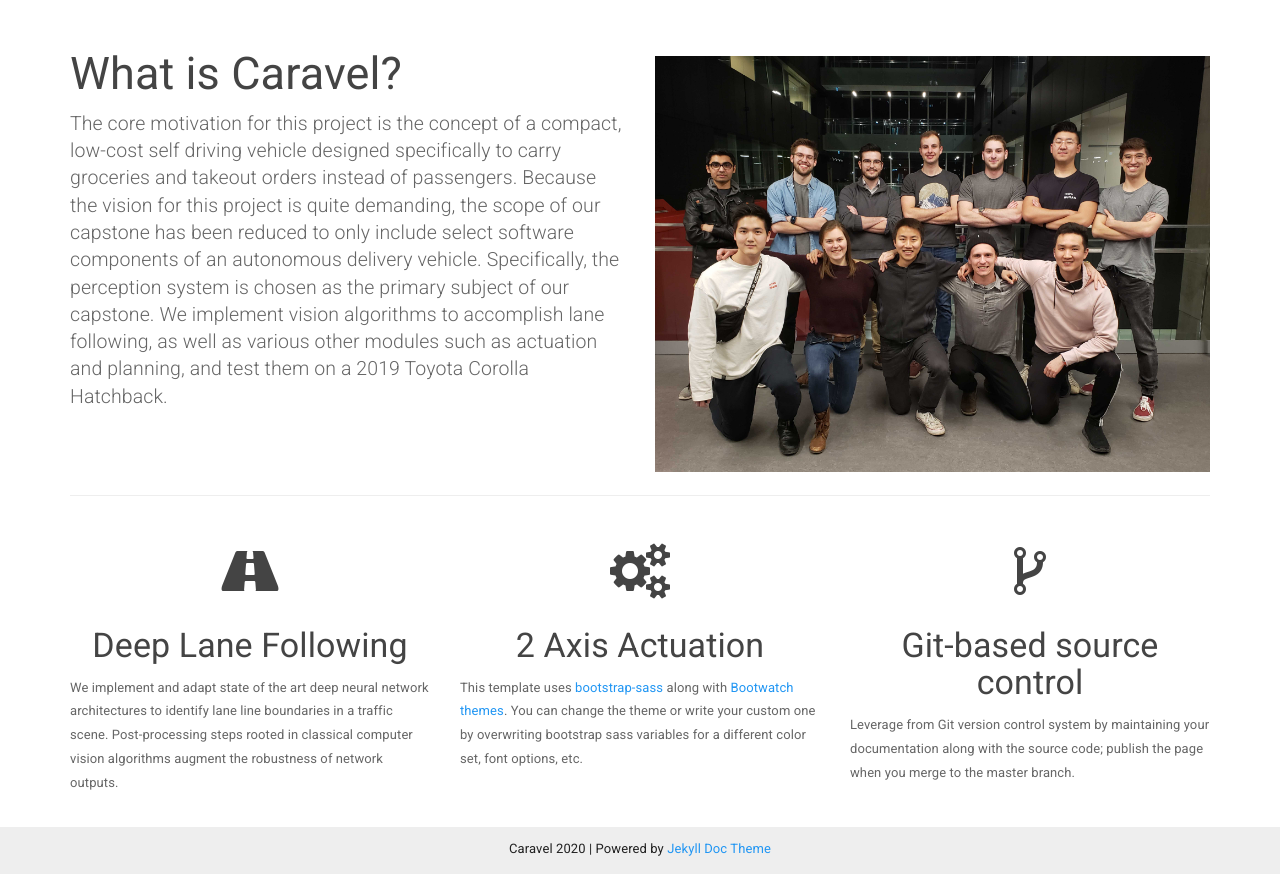
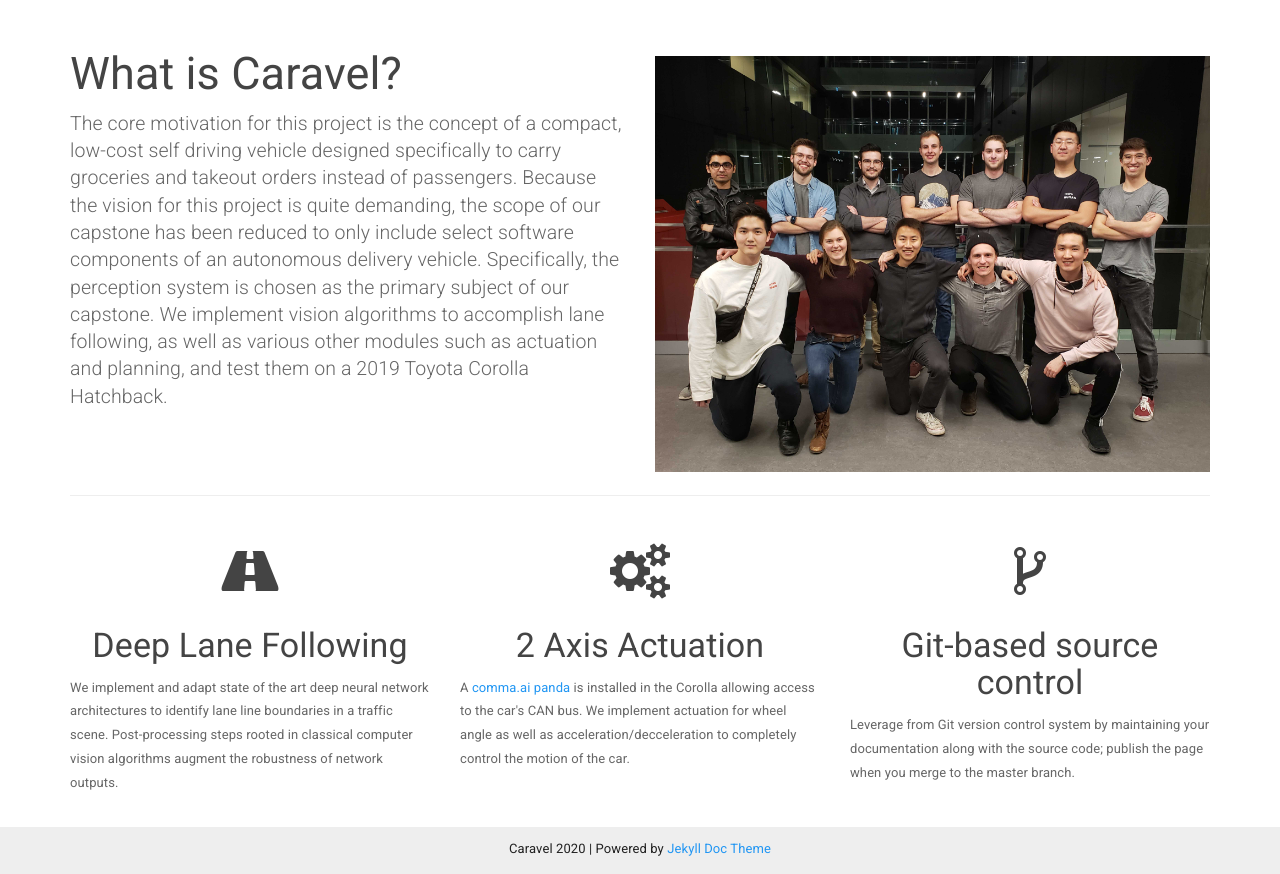
Before and after one commit to gocaravel/gocaravel-site, a Jekyll site: the page built from index.html, in a window 1280 px wide and 1307 px high, cut to the strip 433-1307 px from the top of the window. Built offline with Jekyll 4.4.1, drawn with Linux system fonts in a browser that asks for light colours.

Commit message:
update front page

```diff
--- a/index.html
+++ b/index.html
@@ -61,8 +61,8 @@ class="header-light regular-pad">What is Caravel?</h2> <p class="lead">
             <h3 class="text-center">2 Axis Actuation</h3>
             <p>
 
-            This template uses <a href="https://github.com/twbs/bootstrap-sass">bootstrap-sass</a> along with <a href="https://bootswatch.com/">Bootwatch themes</a>.
-            You can change the theme or write your custom one by overwriting bootstrap sass variables for a different color set, font options, etc.</p>
+            A <a href="https://comma.ai/shop/products/panda-obd-ii-dongle">comma.ai panda</a> is installed in the Corolla allowing access to the car's CAN bus.
+            We implement actuation for wheel angle as well as acceleration/decceleration to completely control the motion of the car.
 
         </div>
 
```
